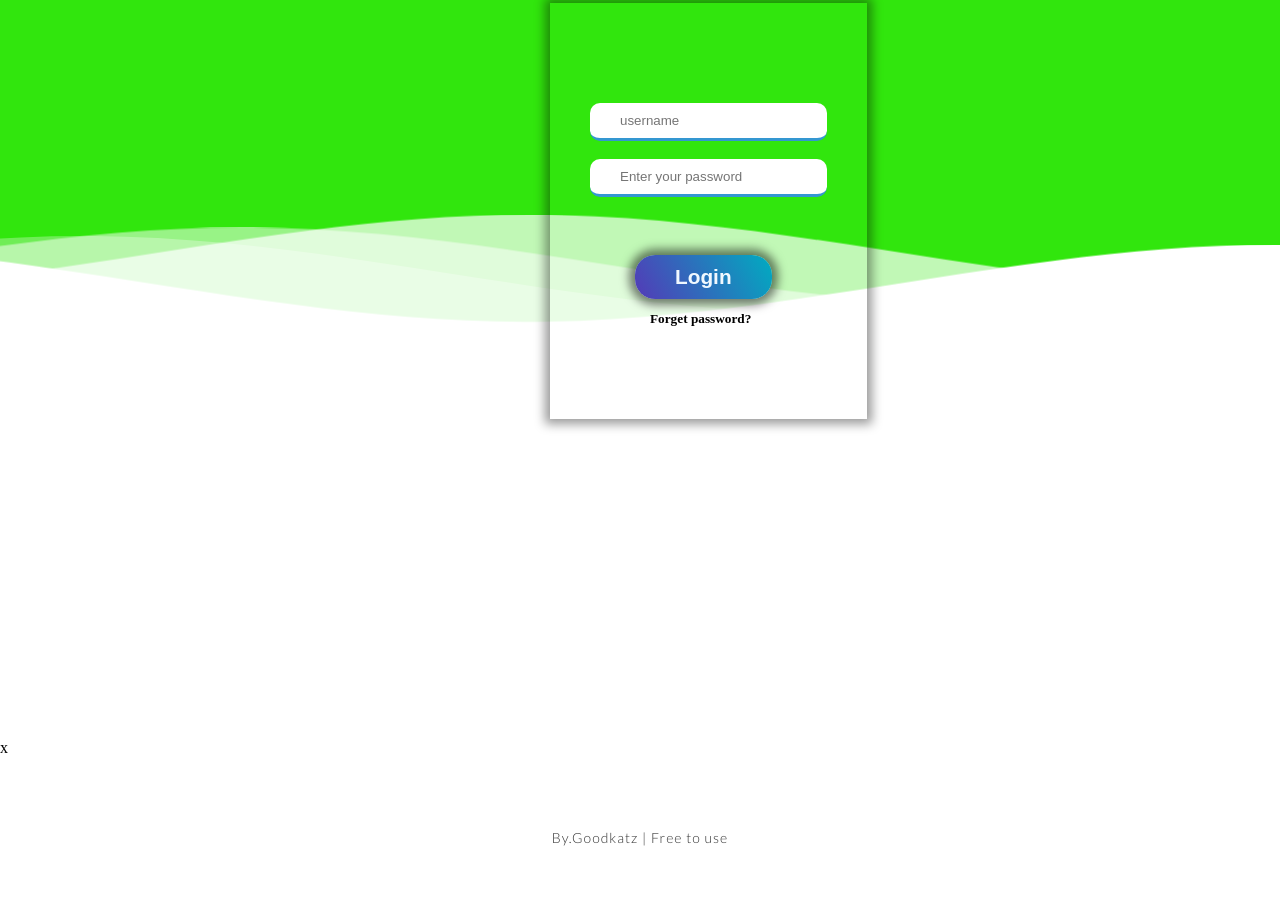
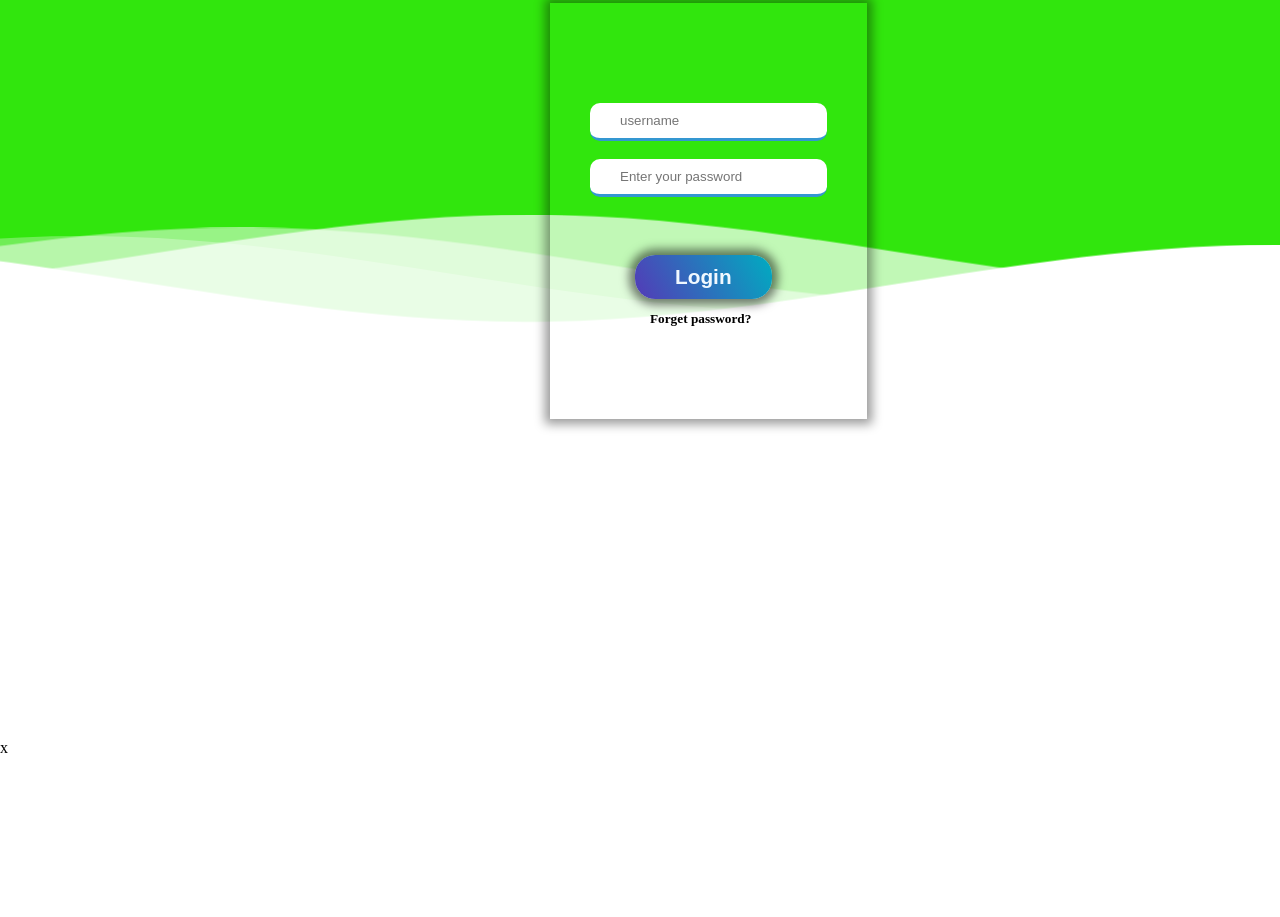
Before and after one commit to aravindguttula/deviaravindguttula, a plain HTML site: page loginpage.html in a window 1280 px wide. Shown: the part 314-1231 px from the top of the page. After the commit the page ends 1071 px from the top, so only its background shows below. Drawn offline with Linux system fonts and the light colour scheme.

Commit message:
Update loginpage.html

```diff
--- a/loginpage.html
+++ b/loginpage.html
@@ -67,9 +67,7 @@ of Simple CSS Waves-->
     <!--Header ends-->
 
     <!--Content starts-->
-    <div class="content flex">
-      <p>By.Goodkatz | Free to use </p>
-    </div>
+
 </body>
 </html>
     <!--Content ends-->
```
